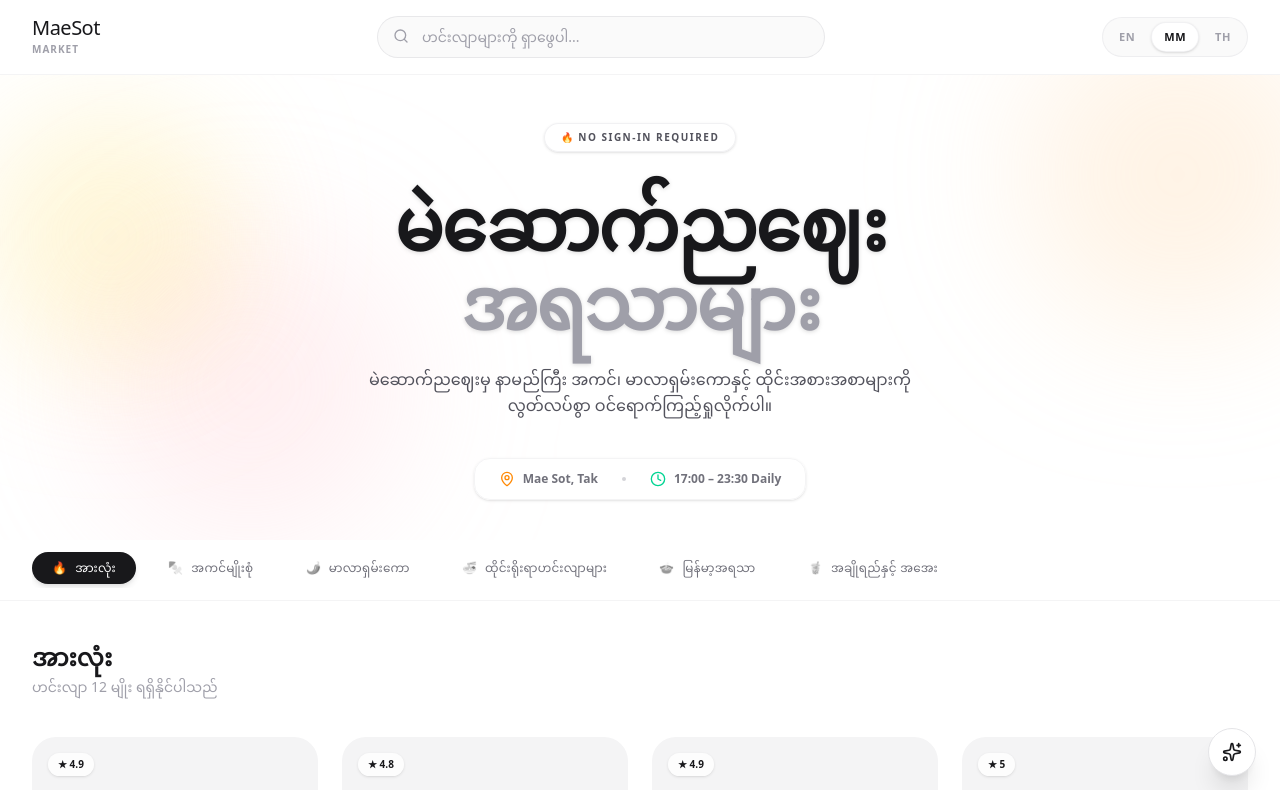
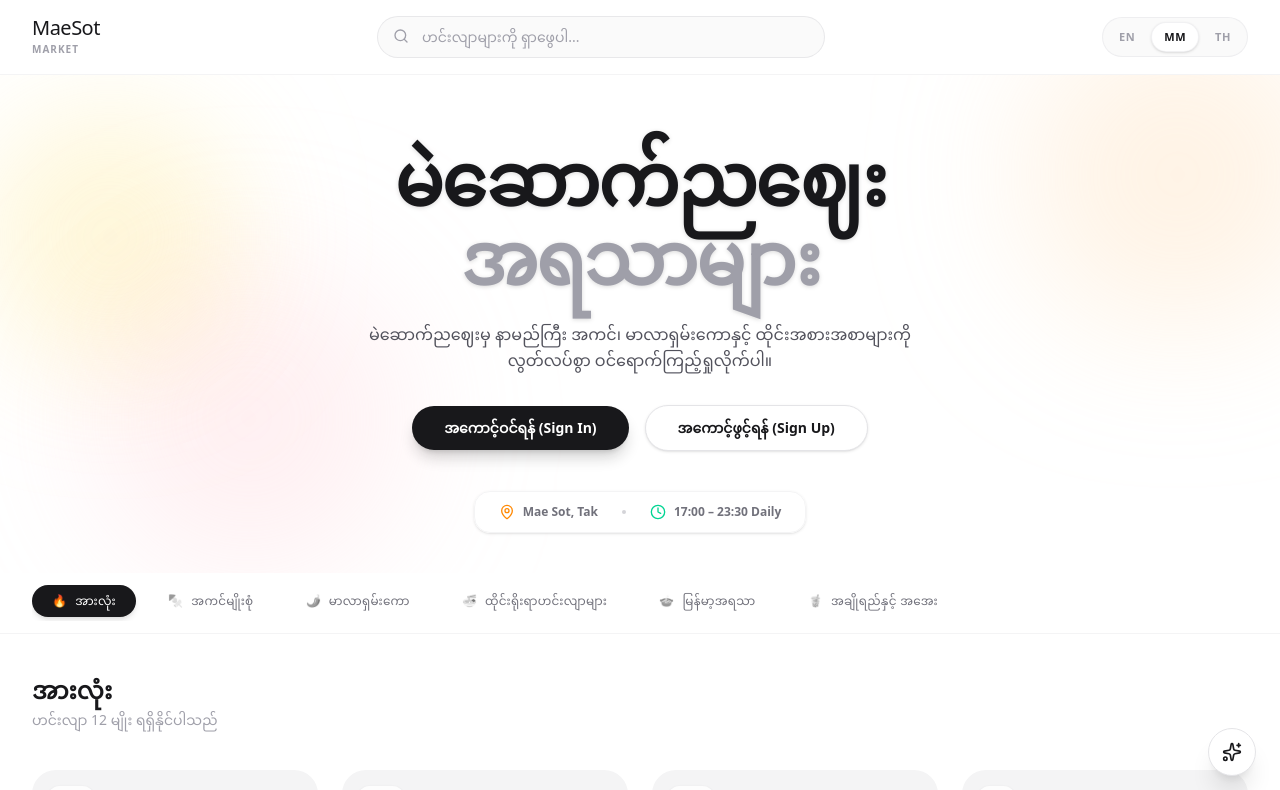
Before and after one commit to waiyanaung65777-design/maesot-night-market, a Next.js app: page / in a window 1280 px wide. Shown: the top 790 px of the page. Built offline with nearby package versions, Linux system fonts and the light colour scheme.

Commit message:
feat: replace no signin badge with sign in and sign up buttons in hero banner

```diff
--- a/src/components/HeroBanner.tsx
+++ b/src/components/HeroBanner.tsx
@@ -2,6 +2,7 @@
 
 import React from 'react';
 import { MapPin, Clock } from 'lucide-react';
+import Link from 'next/link';
 
 interface HeroBannerProps {
   currentLang: 'en' | 'mm' | 'th';
@@ -9,7 +10,7 @@ interface HeroBannerProps {
 
 export default function HeroBanner({ currentLang }: HeroBannerProps) {
   return (
-    <section className="relative px-4 lg:px-8 pt-12 pb-10 bg-white overflow-hidden">
+    <section className="relative px-4 lg:px-8 pt-16 pb-10 bg-white overflow-hidden">
 
       {/* --- Moving Color Mesh Gradient Background --- */}
       <div className="absolute inset-0 w-full h-full overflow-hidden z-0 pointer-events-none">
@@ -21,11 +22,7 @@ export default function HeroBanner({ currentLang }: HeroBannerProps) {
 
       <div className="relative z-10 max-w-7xl mx-auto flex flex-col items-center text-center">
 
-        <span className="px-4 py-1.5 bg-white/60 backdrop-blur-md text-zinc-600 rounded-full text-[10px] font-bold tracking-[0.15em] uppercase border border-zinc-200/50 shadow-sm mb-8 animate-fade-in-up">
-          🔥 No Sign-in Required
-        </span>
-
-        <h2 className="text-4xl md:text-5xl lg:text-7xl font-semibold tracking-tight text-zinc-900 leading-[1.1] mb-6 animate-fade-in-up delay-100 drop-shadow-sm">
+        <h2 className="text-4xl md:text-5xl lg:text-7xl font-semibold tracking-tight text-zinc-900 leading-[1.1] mb-6 animate-fade-in-up drop-shadow-sm">
           {currentLang === 'mm' ? (
             <>မဲဆောက်ညဈေး<br/><span className="text-zinc-400">အရသာများ</span></>
           ) : currentLang === 'th' ? (
@@ -35,11 +32,27 @@ export default function HeroBanner({ currentLang }: HeroBannerProps) {
           )}
         </h2>
 
-        <p className="text-zinc-600 text-sm md:text-base max-w-xl mx-auto leading-relaxed mb-10 animate-fade-in-up delay-200 font-medium">
+        <p className="text-zinc-600 text-sm md:text-base max-w-xl mx-auto leading-relaxed mb-8 animate-fade-in-up delay-100 font-medium">
           {currentLang === 'mm'
             ? 'မဲဆောက်ညဈေးမှ နာမည်ကြီး အကင်၊ မာလာရှမ်းကောနှင့် ထိုင်းအစားအစာများကို လွတ်လပ်စွာ ဝင်ရောက်ကြည့်ရှုလိုက်ပါ။'
             : 'Curated street food, charcoal grills, and refreshing delicacies from the heart of the Asian Highway Night Bazaar.'}
         </p>
+
+        {/* Auth Buttons */}
+        <div className="flex items-center gap-4 mb-10 animate-fade-in-up delay-200">
+          <Link
+            href="/vendor/login"
+            className="px-8 py-3 bg-zinc-900 text-white text-sm font-semibold rounded-full transition-transform hover:scale-105 active:scale-95 shadow-lg shadow-zinc-900/20"
+          >
+            {currentLang === 'mm' ? 'အကောင့်ဝင်ရန် (Sign In)' : 'Sign In'}
+          </Link>
+          <Link
+            href="/vendor/login"
+            className="px-8 py-3 bg-white text-zinc-900 border border-zinc-200 text-sm font-semibold rounded-full transition-all hover:bg-zinc-50 hover:border-zinc-300 active:scale-95 shadow-sm"
+          >
+            {currentLang === 'mm' ? 'အကောင့်ဖွင့်ရန် (Sign Up)' : 'Sign Up'}
+          </Link>
+        </div>
 
         {/* Minimal Info Bar */}
         <div className="flex flex-wrap items-center justify-center gap-6 text-xs text-zinc-500 font-semibold animate-fade-in-up delay-300 bg-white/50 backdrop-blur-md px-6 py-3 rounded-2xl border border-zinc-100 shadow-sm">
```
